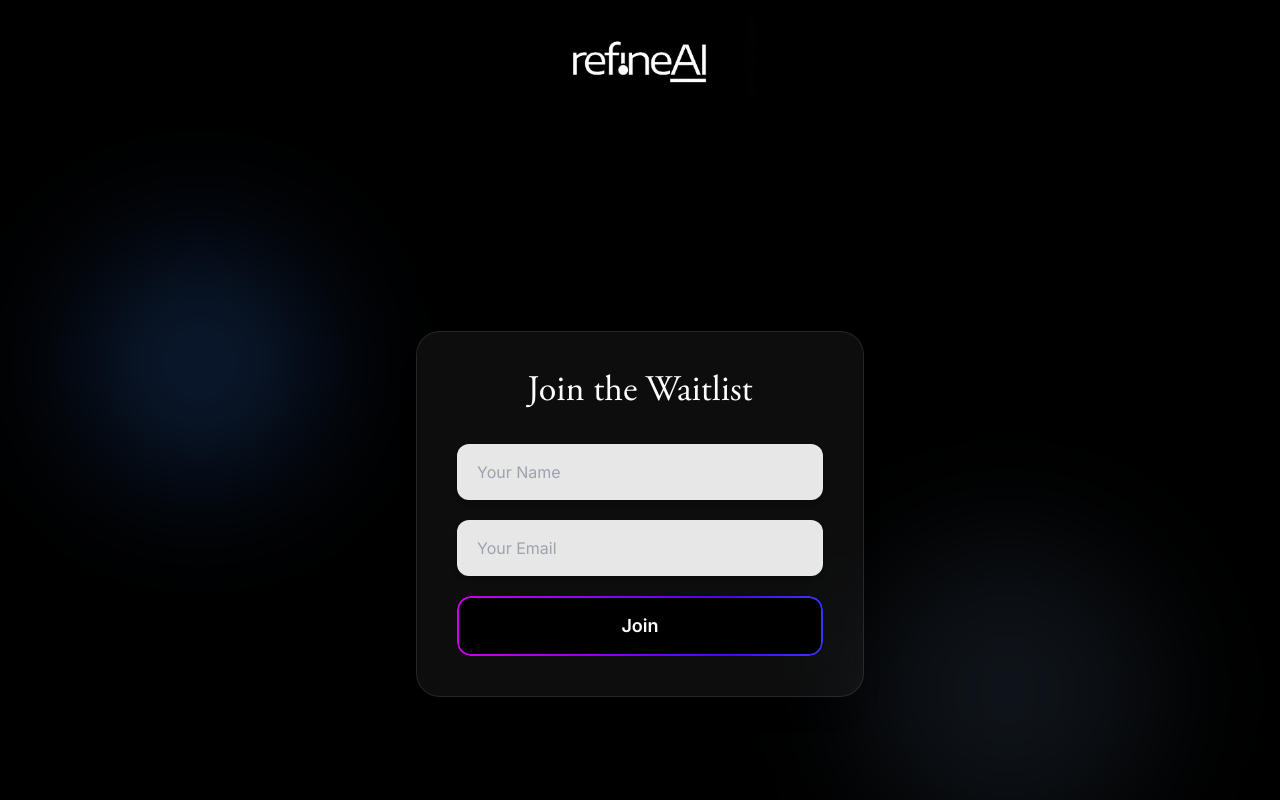
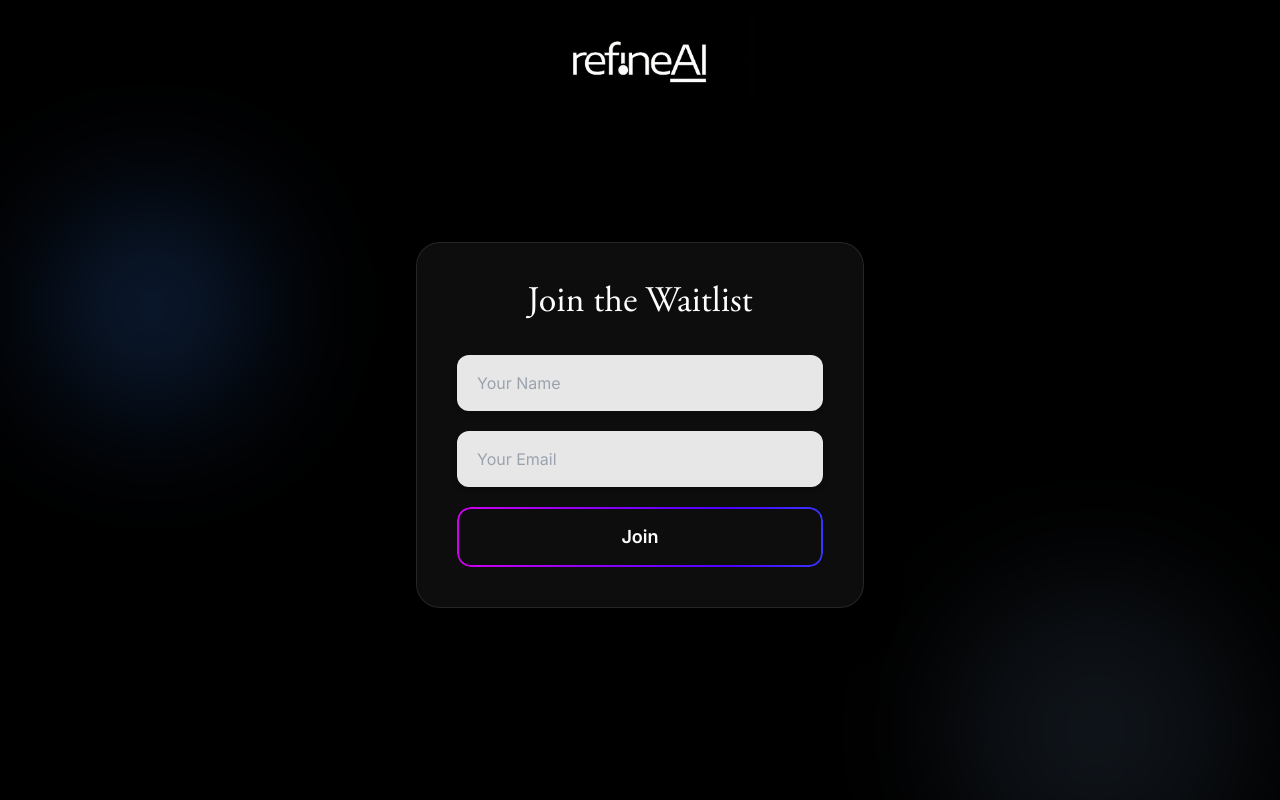
Before and after one commit to refineaipro/RefineAI, a Next.js app: page /join-waitlist in a window 1280 px wide. Shown: the top 800 px of the page. Built offline with nearby package versions, Linux system fonts and the light colour scheme.

Commit message:
page adjustment

```diff
--- a/app/join-waitlist/page.tsx
+++ b/app/join-waitlist/page.tsx
@@ -27,26 +27,37 @@ export default function JoinWaitlist() {
   };
 
   return (
-    <section className="min-h-screen w-full flex items-center justify-center bg-black relative px-4">
-
+    <section
+      className="
+        min-h-screen w-full
+        flex flex-col items-center
+        justify-start
+        bg-black relative px-4
+        pt-24 md:pt-32
+      "
+    >
       {/* Background gradient */}
       <div className="absolute inset-0 bg-gradient-to-b from-black via-black/80 to-black/90" />
 
       {/* Glow circles */}
-      <div className="absolute top-32 left-20 w-60 h-60 bg-blue-500/20 blur-3xl rounded-full" />
-      <div className="absolute bottom-20 right-32 w-72 h-72 bg-blue-300/10 blur-3xl rounded-full" />
+      <div className="absolute top-20 left-10 w-56 h-56 bg-blue-500/20 blur-3xl rounded-full" />
+      <div className="absolute bottom-10 right-10 w-72 h-72 bg-blue-300/10 blur-3xl rounded-full" />
 
       {/* FORM CARD */}
-      <div className="relative z-10 max-w-md w-full p-10 rounded-3xl
-                      bg-white/5 backdrop-blur-xl border border-white/10
-                      shadow-xl">
-
+      <div
+        className="
+          relative z-10 max-w-md w-full
+          p-8 md:p-10
+          rounded-3xl
+          bg-white/5 backdrop-blur-xl border border-white/10
+          shadow-2xl
+        "
+      >
         <h1 className="text-center text-4xl font-heading text-white mb-8">
           Join the Waitlist
         </h1>
 
         <form onSubmit={handleSubmit} className="flex flex-col gap-5">
-
           <input
             type="text"
             placeholder="Your Name"
@@ -72,7 +83,7 @@ export default function JoinWaitlist() {
           {/* NEON GRADIENT ANIMATED BUTTON */}
           <button
             type="submit"
-            className="neon-btn w-full py-4 text-white font-semibold text-lg bg-black rounded-xl"
+            className="neon-btn w-full py-4 text-white font-semibold text-lg rounded-xl"
           >
             Join
           </button>
```
